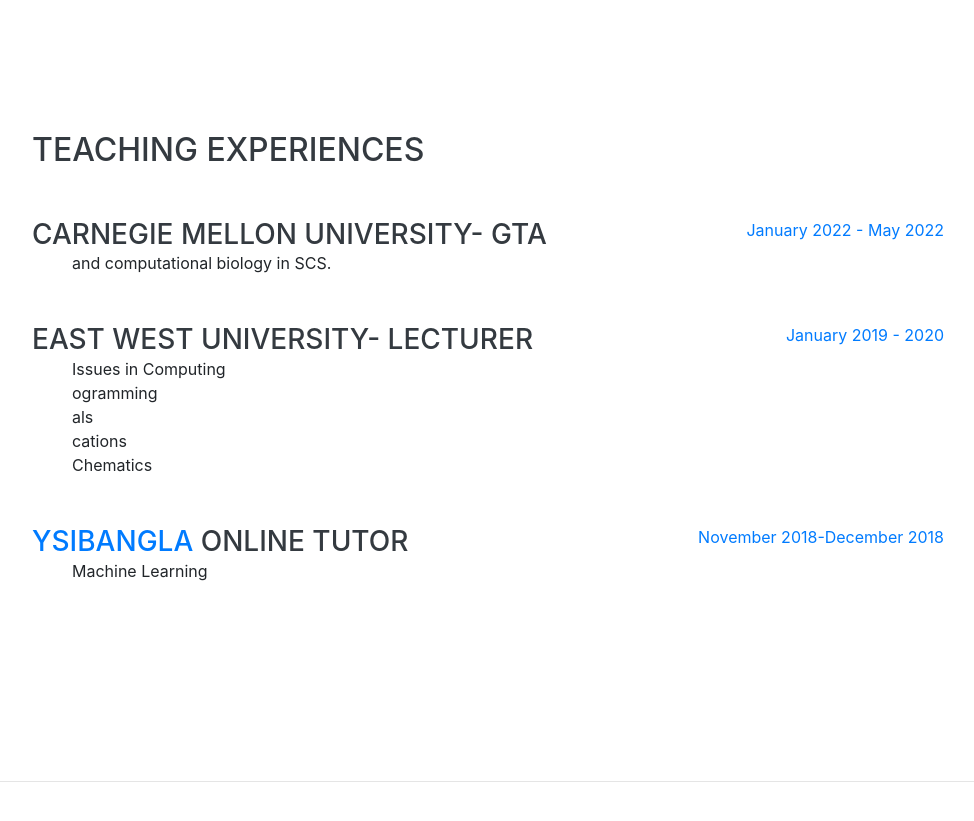
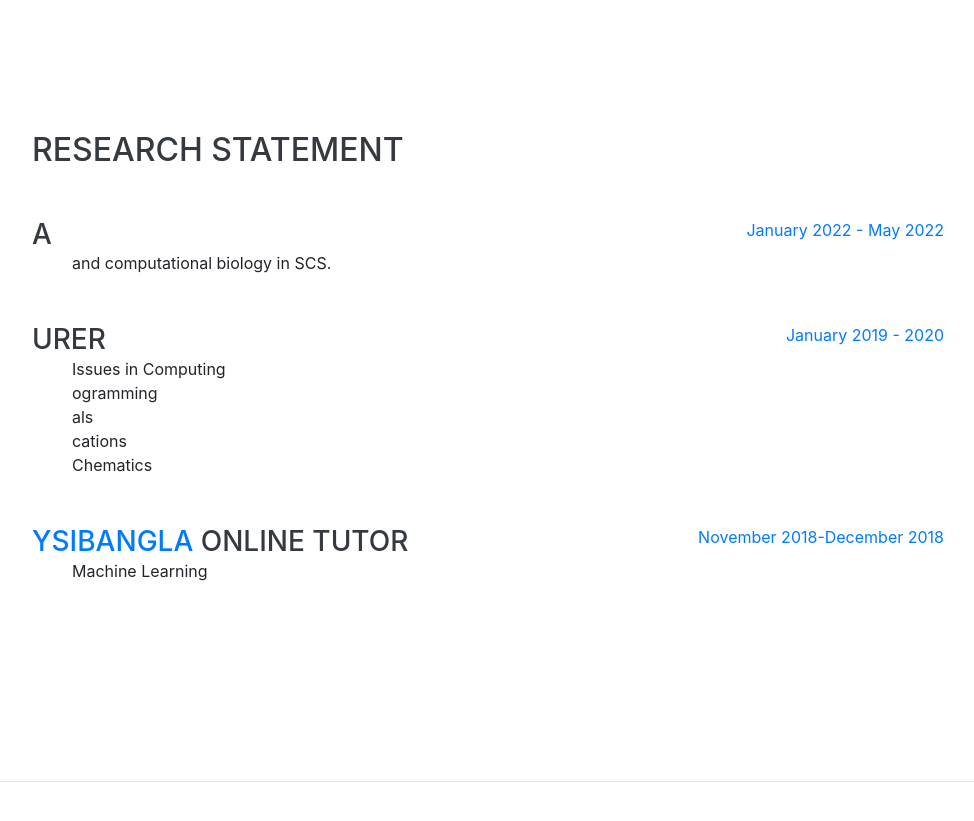
Before and after one commit to nurulmuttakin/nurulmuttakin.github.io, a website with bundled scripts: page index.html in a window 1280 px wide. Shown: the part 1620-2441 px from the top of the page, without its empty margins (288-1262 px from the left). Built offline with nearby package versions, Linux system fonts and the light colour scheme; files whose address does not match are found by name; a web font is replaced by a local one.

Commit message:
Name edited

```diff
--- a/index.html
+++ b/index.html
@@ -164,10 +164,10 @@
 
 	<section class="resume-section p-3 p-lg-5 d-flex align-items-center" id="teaching">
        <div class="w-100">
-        <h2 class="mb-5">Teaching Experiences</h2>
+        <h2 class="mb-5"> Research Statement</h2>
 	<div class="resume-item d-flex flex-column flex-md-row justify-content-between mb-5">
           <div class="resume-content">
-			<h3 class="mb-0">Carnegie Mellon University- GTA</h3>
+			<h3 class="mb-0">A</h3>
             <ul class="fa-ul mb-0">
 		    	  <li>
 	 and computational biology in SCS.</li>
@@ -181,7 +181,7 @@
 
 	<div class="resume-item d-flex flex-column flex-md-row justify-content-between mb-5">
           <div class="resume-content">
-			<h3 class="mb-0">East West University- Lecturer</h3>
+			<h3 class="mb-0">urer</h3>
             <ul class="fa-ul mb-0">
 		    	  <li>
 			Issues in Computing</li>
```
